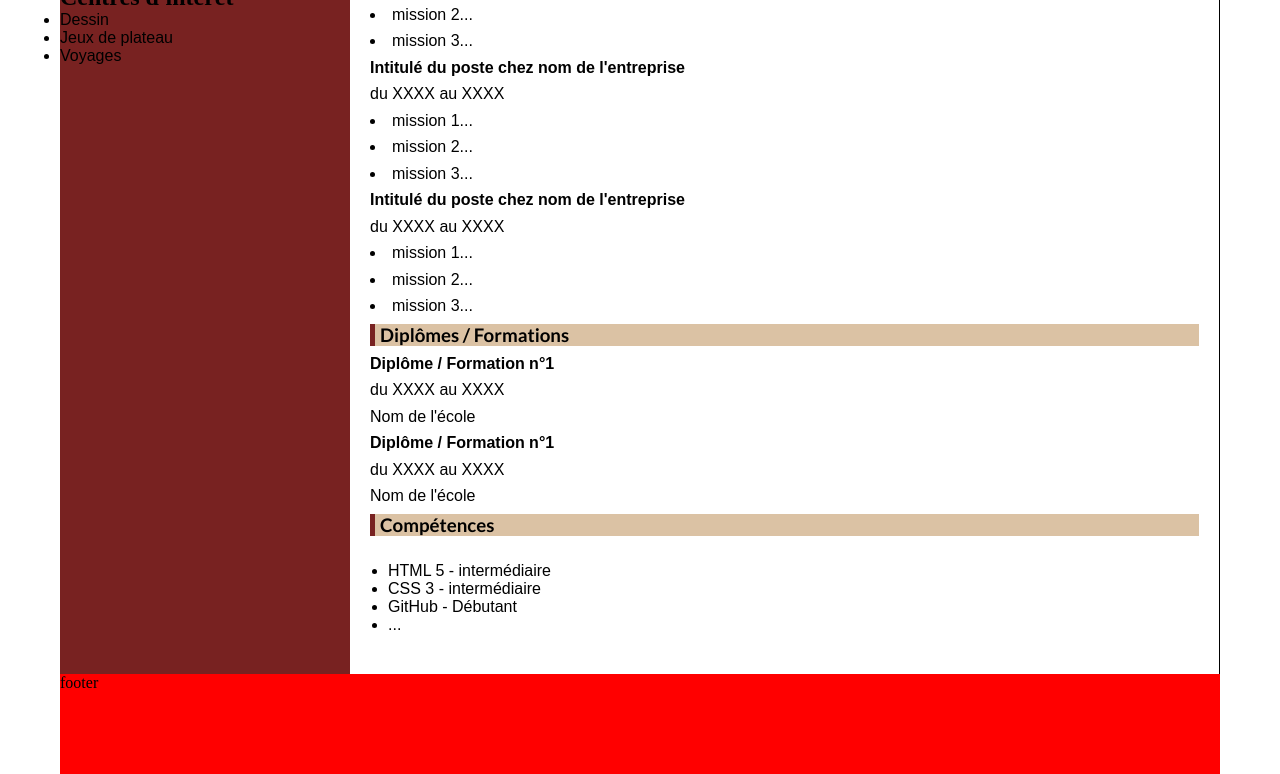
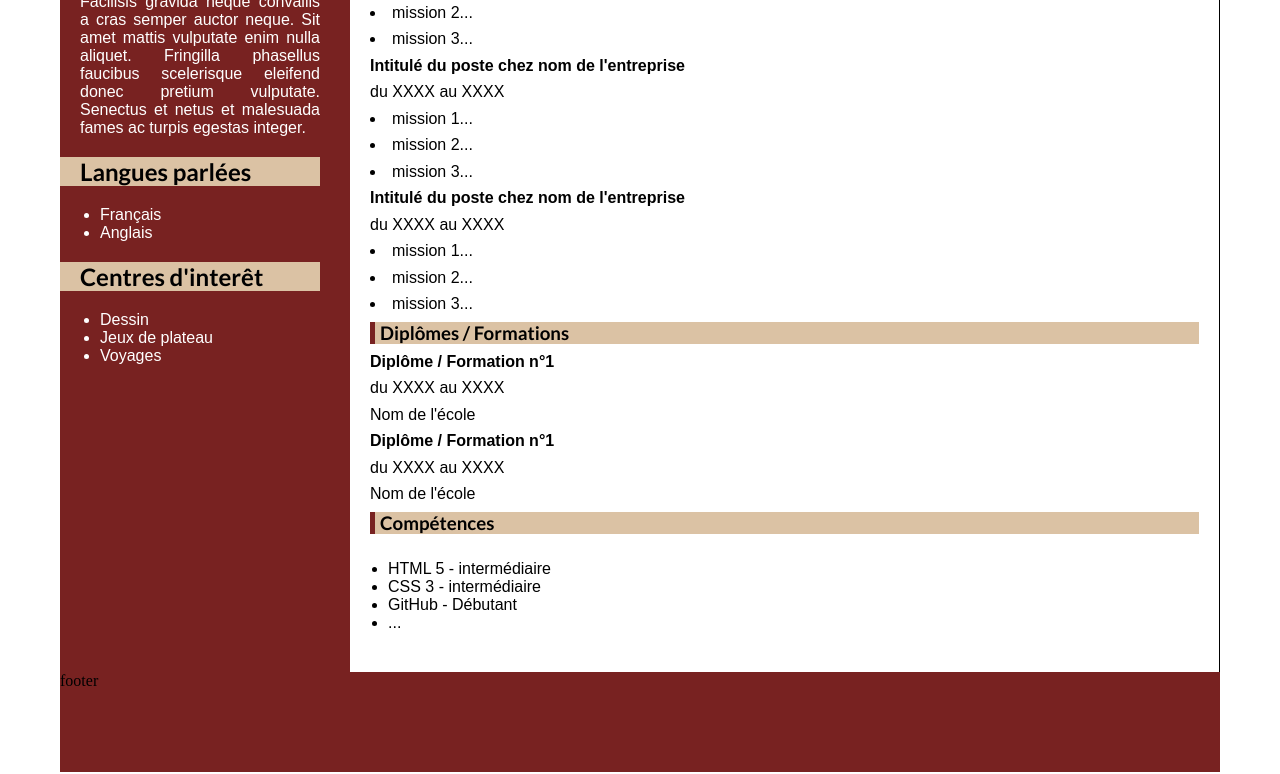
Before and after one commit to azryell/Devoirs-cv, a plain HTML site: page index.html in a window 1280 px wide. Shown: the part 528-1302 px from the top of the page. Drawn offline with Linux system fonts and the light colour scheme; a web font is replaced by a local one.

Commit message:
add content in container__side

```diff
--- a/Assets/fonts.css
+++ b/Assets/fonts.css
@@ -7,6 +7,10 @@
     url(./fonts/Raleway-Bold.ttf) format("truetype")
 }
 h1{
+    font-family: 'Lato', sans-serif;
+    font-weight: 700;
+}
+h2{
     font-family: 'Lato', sans-serif;
     font-weight: 700;
 }
@@ -36,6 +40,9 @@ li{
 p{
     font-family: 'Raleway',sans-serif;
     font-weight: 400;
+
+    text-indent: 50px;
+    text-align: justify;
 }
 a{
     font-family: 'Raleway',sans-serif;
@@ -43,3 +50,6 @@ a{
     text-decoration: none;
     color: white;
 }
+.container__side ul,p{
+    color: white;
+}
--- a/Assets/style.css
+++ b/Assets/style.css
@@ -1,11 +1,17 @@
 *{
     margin: 0;
     padding: 0;
+    box-sizing: border-box;
 }
 h3{
     background: #dbc2a4;
     border-left: 5px solid #782221;
     padding-left: 5px;
+}
+h2{
+    /* box-sizing: border-box; */
+    background: #dbc2a4;
+    padding-left: 20px;
 }
 
 
@@ -34,7 +40,6 @@ h3{
     height: 300px;
 }
 .header__photo{
-    border: 1px solid skyblue;
     border-radius: 50%;
     display: flex;
     align-items: center;
@@ -53,7 +58,6 @@ h3{
     align-items: center;
 
     width: 100%;
-    border: 1px solid skyblue;
 }
 
 .container__infos{
@@ -79,9 +83,22 @@ h3{
 }
 
 .container__side{
+    /* box-sizing: border-box; */
+    display: flex;
+    flex-direction: column;
+    gap: 20px;
     background: #782221;
     width: 25%;
     height: 100%;
+    padding-right: 30px;
+}
+.container__side p{
+    /* box-sizing: border-box; */
+    padding-left: 20px;
+}
+.container__side ul{
+    /* box-sizing: border-box; */
+    padding-left: 40px;
 }
 
 .container__main{
@@ -93,7 +110,7 @@ h3{
     gap: 5px;
     padding: 20px;
     background: white;
-    box-sizing: border-box;
+    /* box-sizing: border-box; */
     border-right: 1px solid black;
     width: 75%;
     height: 100%;
@@ -103,7 +120,7 @@ h3{
 }
 
 .container__footer{
-    background: red;
+    background: #782221;
     width: 1160px;
     height: 100px;
 }
--- a/index.html
+++ b/index.html
@@ -29,7 +29,7 @@
 
         <div class="container__side">
             <h2>A propos</h2>
-                <p>lorem ipsum</p>
+                <p>Lorem ipsum dolor sit amet, consectetur adipiscing elit, sed do eiusmod tempor incididunt ut labore et dolore magna aliqua. Facilisis gravida neque convallis a cras semper auctor neque. Sit amet mattis vulputate enim nulla aliquet. Fringilla phasellus faucibus scelerisque eleifend donec pretium vulputate. Senectus et netus et malesuada fames ac turpis egestas integer.</p>
             <h2>Langues parlées</h2>
                 <ul>
                     <li>Français</li>
```
